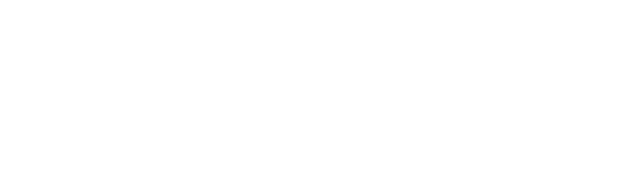
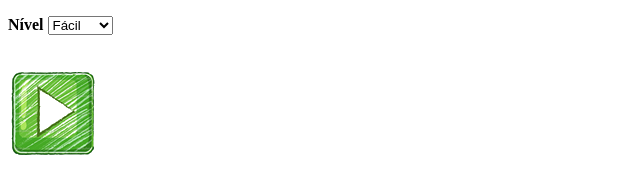
Before and after one commit to FredericoCL/GameEstourandoBaloes, a plain HTML site: page index.html in a window 1280 px wide. Shown: the whole page, without its empty margins (0-640 px from the left). Drawn offline with Linux system fonts and the light colour scheme.

Commit message:
Criação da Estrutura da página index.html, criando o select de nível e botão de iniciar o game, o botão já está chamando a página jogo.html

```diff
--- a/index.html
+++ b/index.html
@@ -7,11 +7,31 @@
 
 		<script language='Javascript'>
 
+			function iniciaJogo(){
+
+				var nivel_jogo = document.getElementById('nivel_jogo').value;
+				window.location.href = 'jogo.html?'+nivel_jogo;
+
+			}
+
 		</script>
 	</head>
 
 	<body>
 
+		<div>
+			<p>
+				<b>Nível</b>
+				<select id="nivel_jogo">
+					<option value="1">Fácil</option>
+					<option value="2">Normal</option>
+					<option value="3">Difícil</option>
+				</select>
+			</p>
+			<br />
+			<img src="imagens/iniciar.png" onclick="iniciaJogo()">
+		</div>
+
 	</body>
 
 </html>
```
